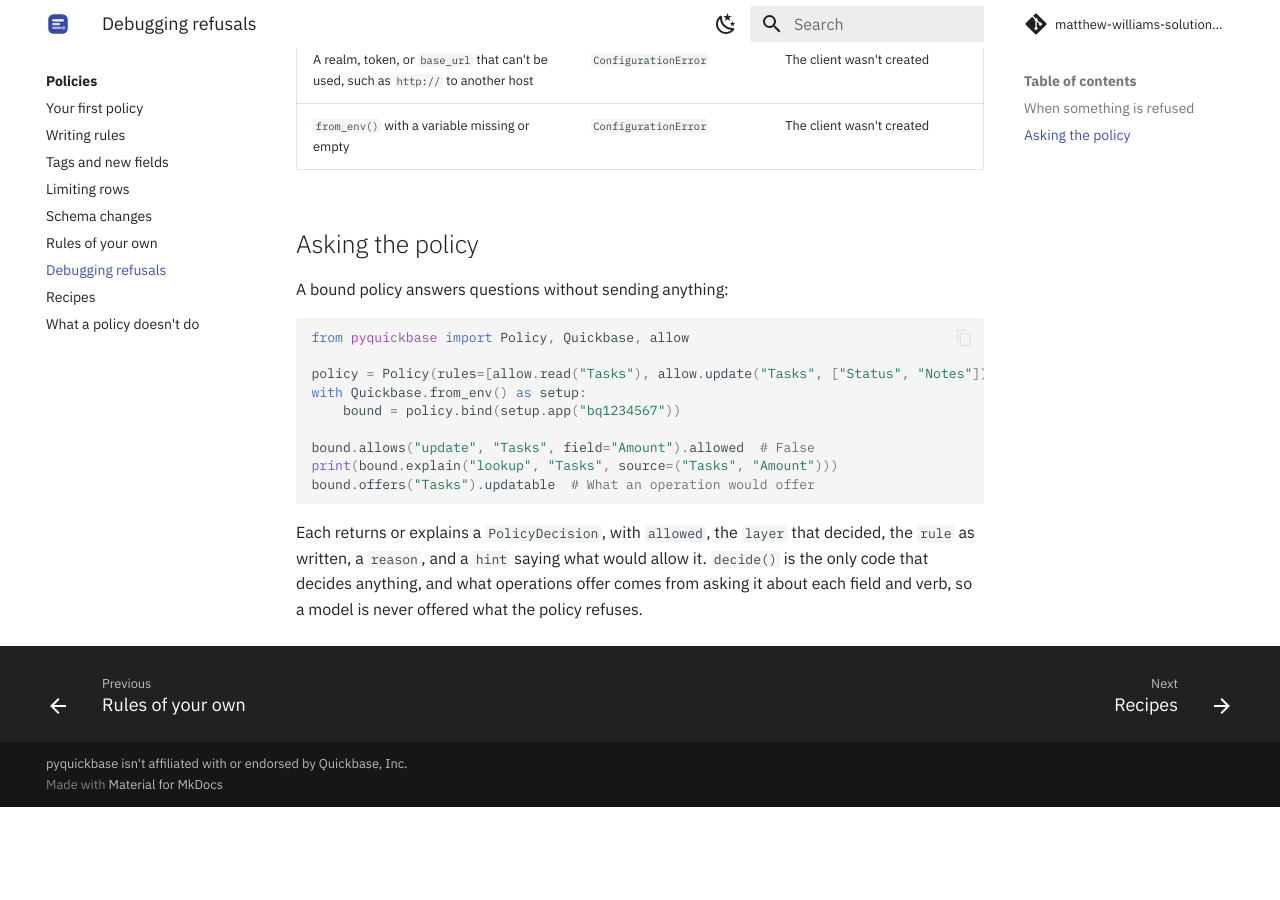
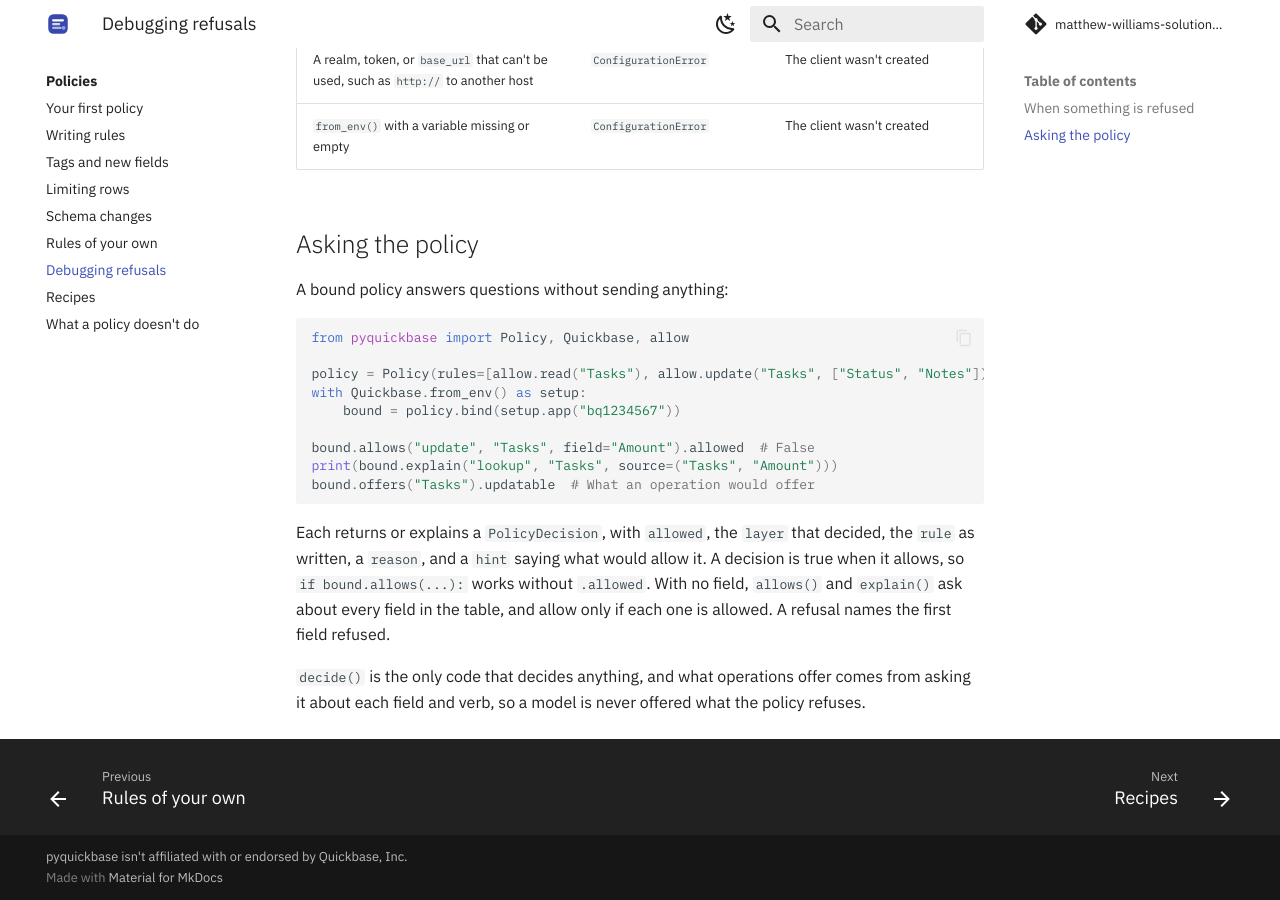
Before and after one commit to matthew-williams-solutions/pyquickbase, an MkDocs documentation site: the page built from docs/policies/debugging.md, in a window 1280 px wide and 900 px high, scrolled down 846 px. Built offline with MkDocs 1.6.1 and Material for MkDocs 9.7.7, drawn with Linux system fonts in a browser that asks for light colours; comment, search, counter and statistics services are not loaded; before the commit the page ends 1653 px from its top, so only the background shows below that.

Commit message:
Say that a decision is true when it allows, and that allows() with no field asks about every field

````diff
--- a/docs/policies/debugging.md
+++ b/docs/policies/debugging.md
@@ -36,6 +36,10 @@ bound.offers("Tasks").updatable  # What an operation would offer
 ```
 
 Each returns or explains a `PolicyDecision`, with `allowed`, the `layer` that decided, the `rule` as
-written, a `reason`, and a `hint` saying what would allow it. `decide()` is the only code that
-decides anything, and what operations offer comes from asking it about each field and verb, so a
-model is never offered what the policy refuses.
+written, a `reason`, and a `hint` saying what would allow it. A decision is true when it allows, so
+`if bound.allows(...):` works without `.allowed`. With no field, `allows()` and `explain()` ask about
+every field in the table, and allow only if each one is allowed. A refusal names the first field
+refused.
+
+`decide()` is the only code that decides anything, and what operations offer comes from asking it
+about each field and verb, so a model is never offered what the policy refuses.
````
Also changed, not shown: docs/policies/tutorial.md (+7 -0 lines).
